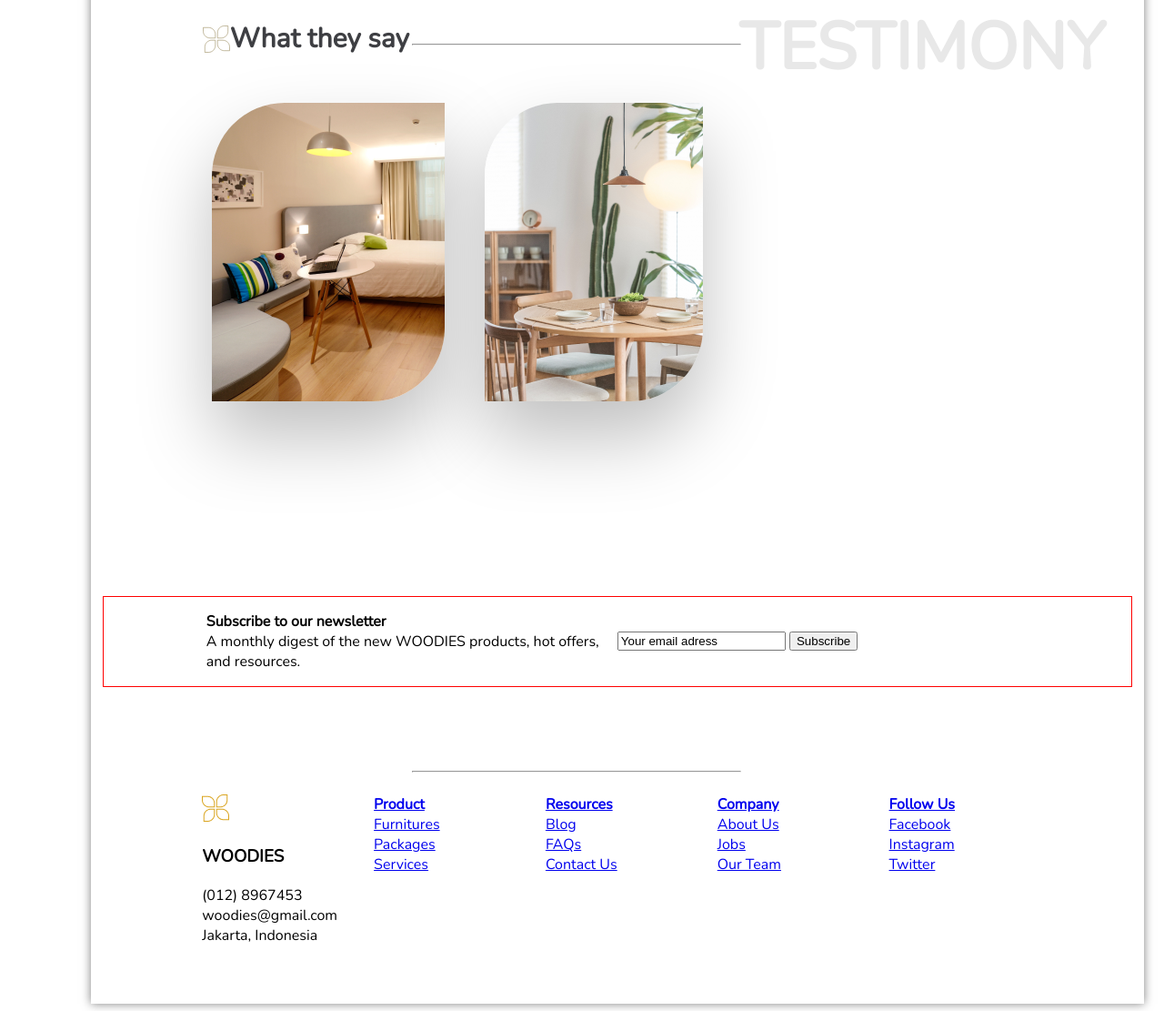
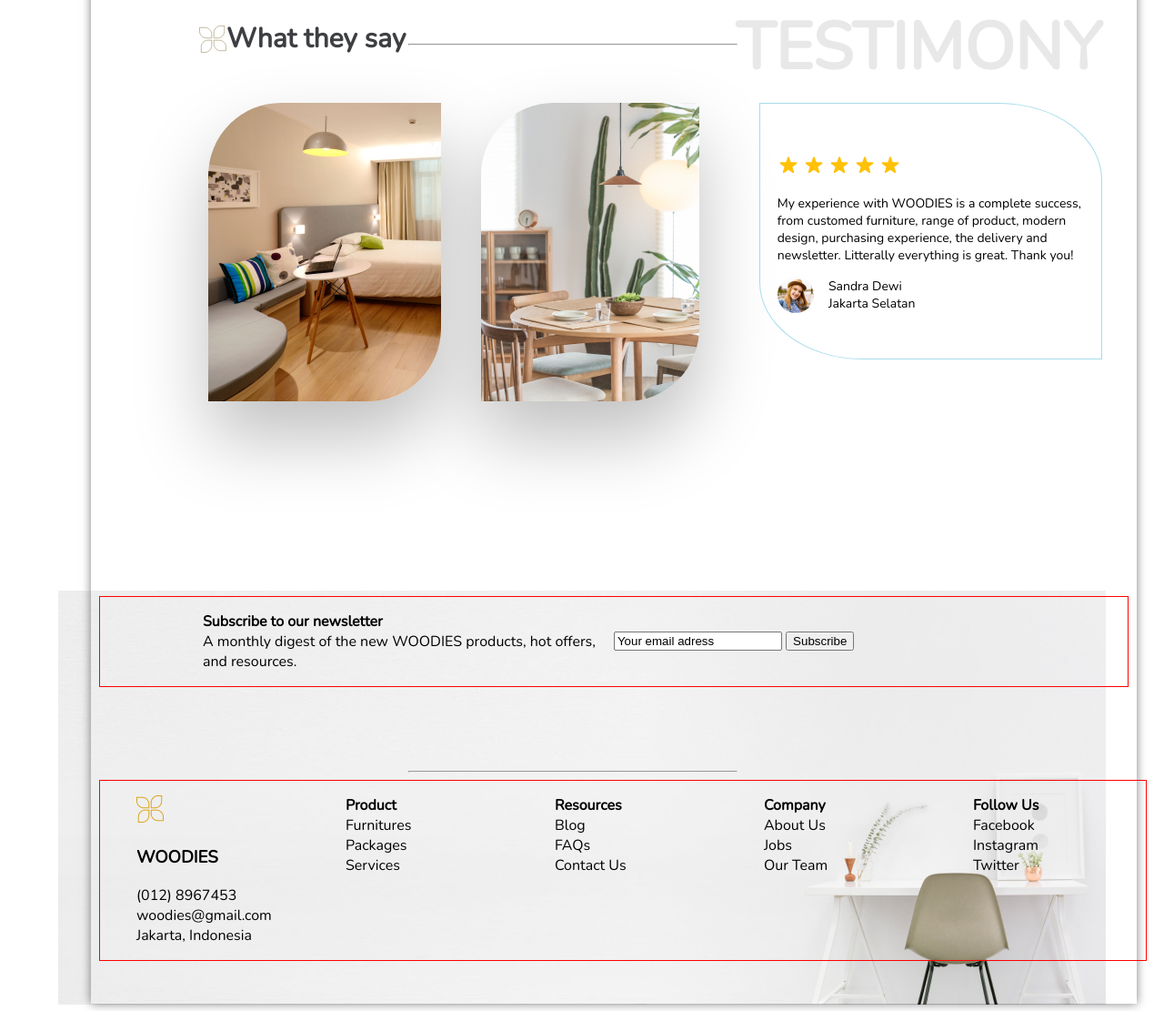
Before and after one commit to ValentinaBurlaca/Figma-s-project, a plain HTML site: page principalPage.html in a window 1280 px wide. Shown: the part 3765-4876 px from the top of the page at 91% size. Drawn offline with nearby package versions, Linux system fonts and the light colour scheme; files whose address does not match are found by name.

Commit message:
I added background for footer

```diff
--- a/assets/principalPage.css
+++ b/assets/principalPage.css
@@ -5,9 +5,13 @@ body {
     background: #FFFFFF;
     box-shadow: 0px 40px 80px rgba(0, 0, 0, 0.25);
     font-family: 'Nunito', sans-serif;
-    padding: 100% 1%;
+    padding: 100% 0.7%;
     margin-left: 100px;
     box-shadow: 0 0 10px rgba(0,0,0,0.5);
+    background-image: url(../assets/img/Group\ 22.png);
+    background-repeat: no-repeat;
+    background-position: bottom;
+    background-position-y:  99.85%;
 }
 
 header {
@@ -495,6 +499,47 @@ li {
     margin-left: 40px;
 }
 
+#Testimony article {
+    display: grid;
+    grid-template-columns: 70% 30%;
+}
+
+#Testimony article .comment-gallery {
+    position: relative;
+    border: 1px solid rgba(168, 220, 236, 1);
+    width: 375px;
+    height: 280px;
+    border-radius: 0 30%;
+    margin-top: 32%;
+}
+
+#Testimony article .comment-gallery img {
+    position: relative;
+    margin-top: 15%;
+    margin-left: 5%;
+}
+
+#Testimony article .comment-gallery .client  {
+    position: relative;
+    margin-top: 0;
+    margin-left: 5%;
+    border-radius: 50px;
+}
+
+#Testimony article .comment-gallery .name{
+    position: relative;
+    margin-top: -12%;
+    margin-left: 20%;
+
+}
+
+#Testimony article .comment-gallery p {
+    position: relative;
+    margin-left: 5%;
+    margin-right: 2%;
+    font-size: 14px;
+}
+
 #subscribe {
     position: relative;
     border: 1px solid red;
@@ -516,15 +561,18 @@ li {
 
 footer {
     position: absolute;
-    margin-left: 6%;
+    margin-left: 0;
     margin-top: 2%;
     display: grid;
     grid-template-columns: repeat(5, 1fr);
-    background-image: url("assets/img/Group 22.png");
-    background-position: bottom;
+    border: 1px solid red;
+    width: 100%;
 }
 
-
+a{
+    text-decoration: none;
+    color: black;
+}
 
 @media (max-width: 1275px){
     header div img {
--- a/principalPage.html
+++ b/principalPage.html
@@ -135,7 +135,13 @@
                 <img class="phototwo" src="assets/img/breakfast-contemporary-daylight-154161 1.png" alt="Kitchen">
             </div>
             <div class="comment-gallery">
-
+                <img src="assets/img/Group 55 (1).png" alt="stars">
+                <p>My experience with WOODIES is a complete success, from customed furniture, range of product, modern design, purchasing experience, the delivery and newsletter. Litterally everything is great. Thank you!</p>
+                <img class="client" src="assets/img/woman-taking-selfie-while-smiling-1310522 1.png" alt="photo">
+                <p class="name">
+                    Sandra Dewi <br>
+                    Jakarta Selatan
+                </p>
             </div>
         </article>
     </section>
```
Also changed, not shown: assets/img/Ellipse 1.png (added), assets/img/Group 55 (1).png (added), assets/img/Rectangle 9.png (added), assets/img/Star 3.svg (deleted), assets/img/woman-taking-selfie-while-smiling-1310522 1.png (added).
